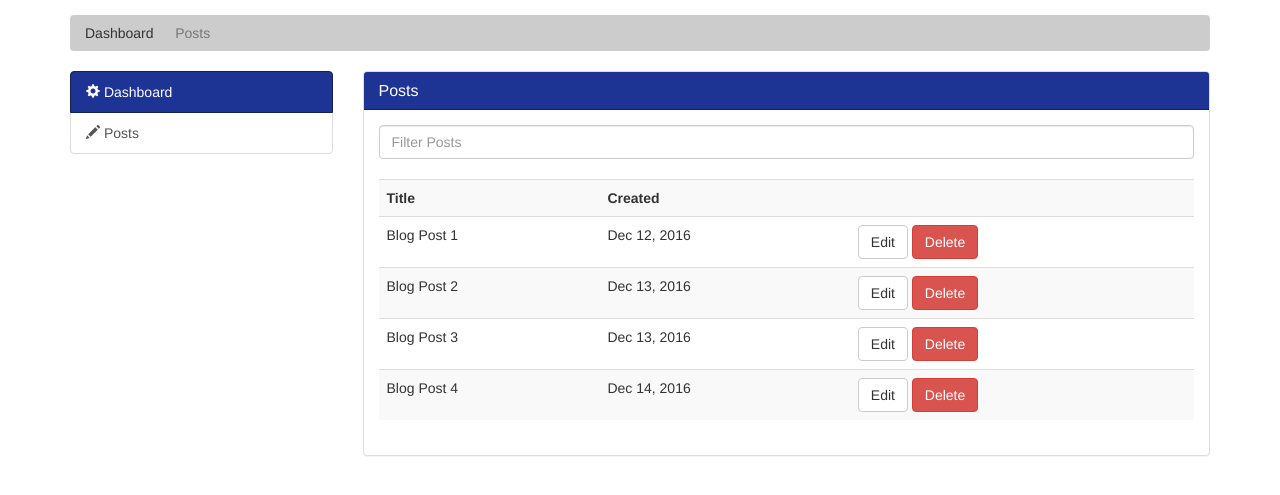
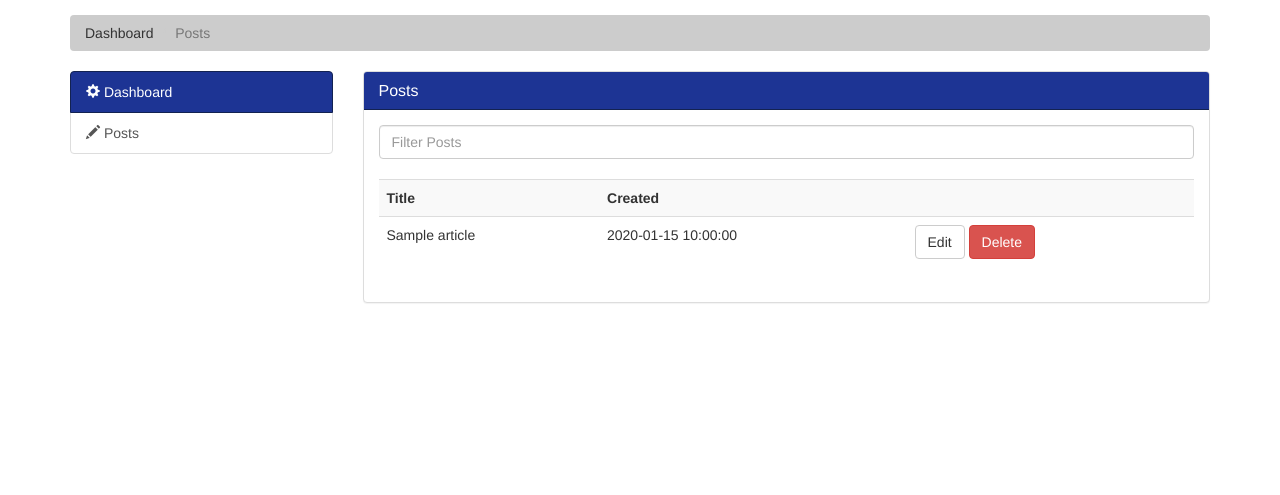
Before and after one commit to IcemanHHW/myBand, a PHP site: page /admin/posts.php in a window 1280 px wide. Shown: the part 118-613 px from the top of the page. Run offline with PHP 8.4, Linux system fonts and the light colour scheme; tables that the repository leaves empty or names only in its code hold one stand-in row (values such as "Sample post"); some libraries are stand-ins or nearby versions.

Commit message:
Add files via upload
added and changed things

```diff
--- a/myband/admin/index.php
+++ b/myband/admin/index.php
@@ -156,7 +156,7 @@
       </div>
       <div class="modal-footer">
         <button type="button" class="btn btn-default" data-dismiss="modal">Close</button>
-        <button type="submit" class="btn btn-primary">Save changes</button>
+        <button type="submit" name="submit" class="btn btn-primary">Save changes</button>
       </div>
     </form>
     </div>
@@ -171,7 +171,7 @@
     <?php
 
     require_once ('config.php');
-    (isset($_POST['submit'])) {
+    if(isset($_POST['submit'])) {
     $dbc = mysqli_connect(DB_HOST, DB_USERNAME, DB_PASSWORD, DB_NAME);
     if (mysqli_connect_error()) {
     echo "MySQL fout: " . mysqli_connect_error();
--- a/myband/admin/posts.php
+++ b/myband/admin/posts.php
@@ -67,6 +67,18 @@
             </div>
 
           </div>
+            <?php
+
+                require_once ('config.php');
+
+                $dbc = mysqli_connect(DB_HOST, DB_USERNAME, DB_PASSWORD, DB_NAME);
+                if (mysqli_connect_error()) {
+                    echo "MySQL fout: " . mysqli_connect_error();
+                }
+            $querry = "SELECT * FROM mb_articles";
+            $result = mysqli_query($dbc,$querry) or die ('Error querrying database');
+
+            ?>
           <div class="col-md-9">
             <!-- Website Overview -->
             <div class="panel panel-default">
@@ -86,26 +98,18 @@
                         <th>Created</th>
                         <th></th>
                       </tr>
-                      <tr>
-                        <td>Blog Post 1</td>
-                        <td>Dec 12, 2016</td>
-                        <td><a class="btn btn-default" >Edit</a> <a class="btn btn-danger" href="#">Delete</a></td>
-                      </tr>
-                      <tr>
-                        <td>Blog Post 2</td>
-                        <td>Dec 13, 2016</td>
-                        <td><a class="btn btn-default" >Edit</a> <a class="btn btn-danger" href="#">Delete</a></td>
-                      </tr>
-                      <tr>
-                        <td>Blog Post 3</td>
-                        <td>Dec 13, 2016</td>
-                        <td><a class="btn btn-default" >Edit</a> <a class="btn btn-danger" href="#">Delete</a></td>
-                      </tr>
-                      <tr>
-                        <td>Blog Post 4</td>
-                        <td>Dec 14, 2016</td>
-                        <td><a class="btn btn-default" >Edit</a> <a class="btn btn-danger" href="#">Delete</a></td>
-                      </tr>
+                    <?php
+
+                    while($row = mysqli_fetch_array($result)) {
+                        echo "<tr>";
+                        echo '<td>' . $row['title'] . '</td>';
+                        echo '<td>' . $row['date'] . '</td>';
+                        echo '<input type="hidden" name="id" value="'. $row['id'] . '" />';
+                        echo '<td><a class="btn btn-default" >Edit</a> <a class="btn btn-danger" href="proccess-deletepost.php?id='. $row['id'] . '">Delete</a></td>';
+                        echo "</tr>";
+                    }
+
+                    ?>
                     </table>
               </div>
               </div>
@@ -115,10 +119,6 @@
       </div>
     </section>
 
-  <script>
-     CKEDITOR.replace( 'editor1' );
- </script>
-
     <!-- Bootstrap core JavaScript
     ================================================== -->
     <!-- Placed at the end of the document so the pages load faster -->
@@ -126,9 +126,5 @@
     <script src="js/bootstrap.min.js"></script>
 
 
-    <?php
-
-
-     ?>
   </body>
 </html>
```
Also changed, not shown: myband/admin/proccess-deletepost.php (added, +15 -0 lines).
